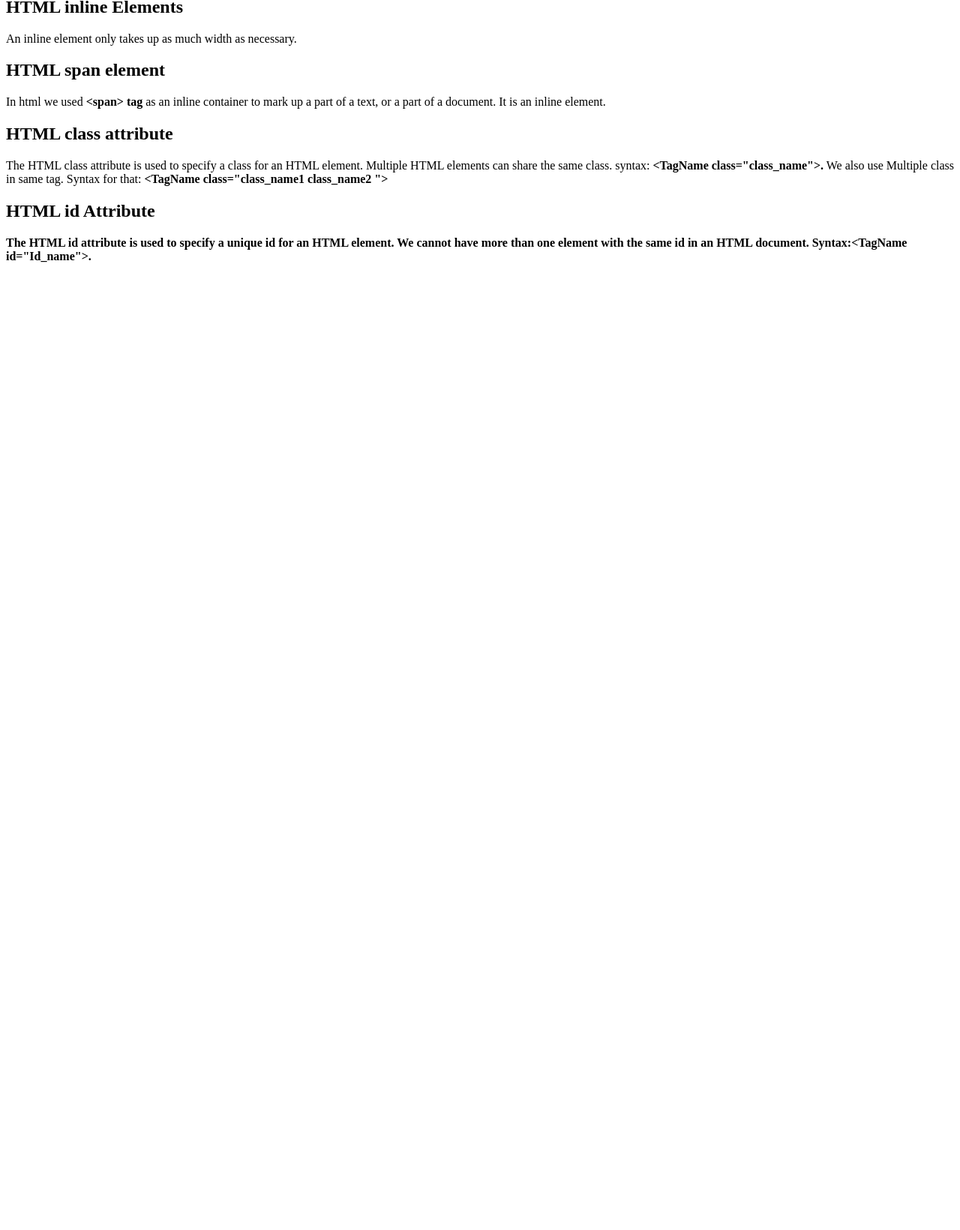
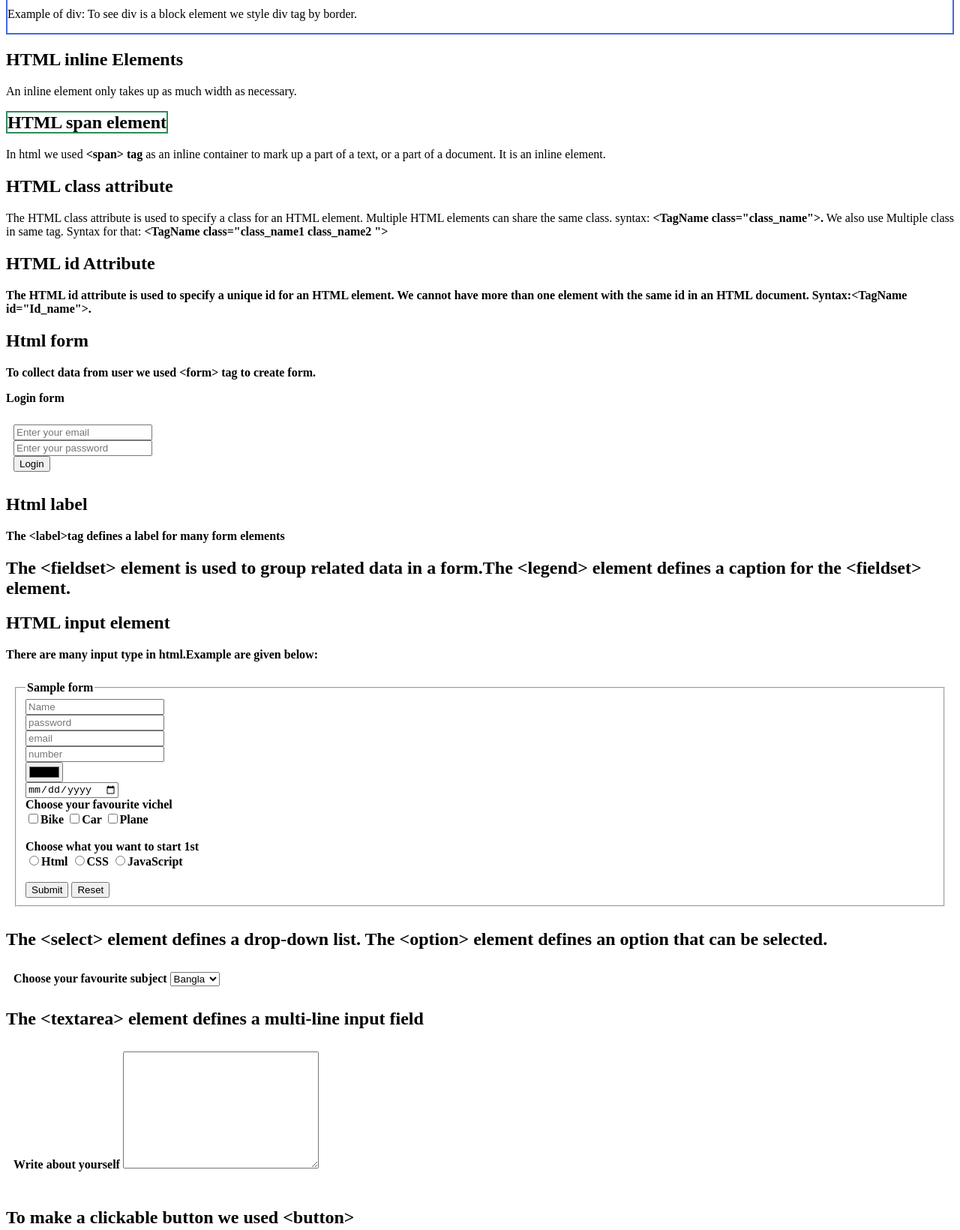
Before and after one commit to Rakib-Hossan/Learning_HTML, a plain HTML site: page DAY_03/index.html in a window 1280 px wide. Shown: the part 1359-2999 px from the top of the page at 75% size. Before the commit the page ends 1726 px from the top, so only its background shows below. Drawn offline with Linux system fonts and the light colour scheme.

Commit message:
learn up to html form

```diff
--- a/DAY_02/style.css
+++ b/DAY_02/style.css
@@ -5,3 +5,12 @@ button{
     color:aliceblue;
     font-weight: bold;
 }
+.divExmple{
+    border:2px solid royalblue;
+}
+span{
+    border: 2px solid seagreen;
+}
+form{
+    padding: 10px;
+}
--- a/DAY_03/index.html
+++ b/DAY_03/index.html
@@ -65,17 +65,20 @@
         <dt>HTML</dt><!-- dt means Description term-->
         <dd>-Hyper Text Markup Language</dd> <!--dd means description data which describe the description term-->
     </dl>
-    <!-- block element  -->
+   <div class="divExmple">
+     <!-- block element  -->
     <h2>HTML Block Elements</h2>
     <p>A block element always takes up the full width available.</p>
     <!-- html div  -->
     <h2>HTML div element</h2>
     <p>In html we used <b>&lt;div&gt; tag</b> as a container. It is a block element.</p>
+    <p>Example of div: To see div is a block element we style div tag by border.</p>
+   </div>
     <!-- inline element  -->
     <h2>HTML inline Elements</h2>
     <p>An inline element only takes up as much width as necessary.</p>
     <!-- html span  -->
-    <h2>HTML span element</h2>
+    <h2><span>HTML span element</span></h2>
     <p>In html we used <b>&lt;span&gt; tag</b> as an inline container to mark up a part of a text, or a part of a document. It is an inline element.</p>
     <!-- html class  -->
     <h2>HTML class attribute</h2>
@@ -83,6 +86,77 @@
     <!-- html ID  -->
     <h2>HTML id Attribute</h2>
     <p>The HTML id attribute is used to specify a unique id for an HTML element. We cannot have more than one element with the same id in an HTML document. Syntax:<b>&lt;TagName id="Id_name"&gt;.</b></p>
+    <!-- html form  -->
+    <h2>Html form</h2>
+    <p>To collect data from user we used <b>&lt;form&gt; tag</b> to create form. </p>
+    <P>Login form </P>
+    <form>
+        <input type="email" name="email" placeholder="Enter your email"><br>
+        <input type="password" name="password" placeholder="Enter your password"><br>
+        <input type="submit" value="Login">
+    </form>
+    <!-- html label  -->
+    <h2>Html label</h2>
+    <p>The <b>&lt;label&gt;</b>tag defines a label for many form elements</p>
+    <!-- fieldset and legend Elements -->
+    <h2>The <b>&lt;fieldset&gt;</b> element is used to group related data in a form.The <b>&lt;legend&gt;</b> element defines a caption for the <b>&lt;fieldset&gt;</b> element.</h2>
+    <!-- html input element  -->
+    <h2>HTML input element</h2>
+    <p>There are many input type in html.Example are given below:</p>
+    <form>
+        <fieldset>
+            <legend>Sample form</legend>
+            <!-- input type text  -->
+        <input type="text" name="name" placeholder="Name"> <br>
+        <!-- input type password  -->
+        <input type="password" name="password" placeholder="password"><br>
+        <!-- input type email  -->
+        <input type="email" name="email" placeholder="email"><br>
+        <!-- input type number  -->
+        <input type="number" name="number" placeholder="number"><br>
+        <!-- input type color  -->
+        <input type="color" name="color" id=""><br>
+        <!-- input type date  -->
+        <input type="date" name="date" id=""><br>
+        <label for="fav"> Choose your favourite vichel </label><br>
+        <!-- input type checkbox  -->
+        <input type="checkbox" name="bike" id="fav">Bike
+        <input type="checkbox" name="car" id="fav">Car
+        <input type="checkbox" name="plane" id="fav">Plane
+        <br>
+        <br>
+        <label for="programming">Choose what you want to start 1st</label> <br>
+        <!-- input type radio -->
+        <input type="radio" name="programming" id="programming" value="html">Html
+        <input type="radio" name="programming" id="programming value="css">CSS
+        <input type="radio" name="programming" id="programming"value="JavaScript">JavaScript <br>
+        <br>
+        <!-- input type submit -->
+        <input type="submit" value="Submit">
+        <!-- input type reset -->
+        <input type="reset" value="Reset">
+        </fieldset>
 
+    </form>
+    <!-- select element and option element -->
+    <h2>The <b>&lt;select&gt;</b> element defines a drop-down list. The <b>&lt;option&gt;</b> element defines an option that can be selected.</h2>
+    <form>
+        <label for="subject">Choose your favourite subject</label>
+        <select name="subject" id="subject">
+            <option value="Bangla">Bangla</option>
+            <option value="English">English</option>
+            <option value="Math">Math</option>
+        </select>
+    </form>
+    <!-- textarea element -->
+    <h2>The <b>&lt;textarea&gt;</textarea></b> element defines a multi-line input field</h2>
+    <form>
+        <label for="yourself"> Write about yourself</label>
+        <textarea name="" id="yourself" cols="30" rows="10"></textarea>
+    </form><br>
+    <!-- button element -->
+    <h2>To make a clickable button we used <b>&lt;button&gt;</b></h2><br>
+    <a href="../DAY_01/index.html"><button>Back to learn HTML (DAY_01)</button></a>
+   <a href="../DAY_02/index.html"><button>Back to learn HTML (DAY_02)</button></a>
 </body>
 </html>
```
